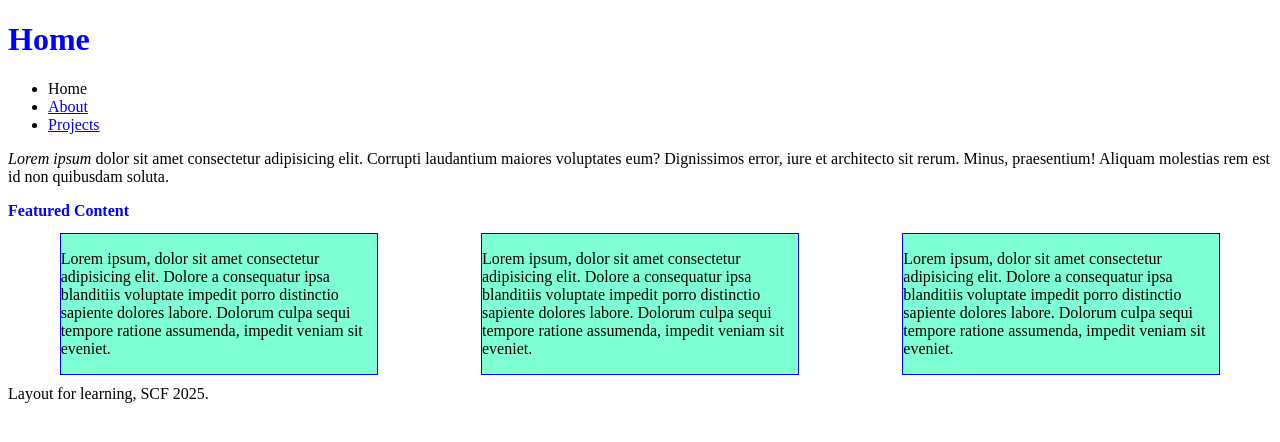
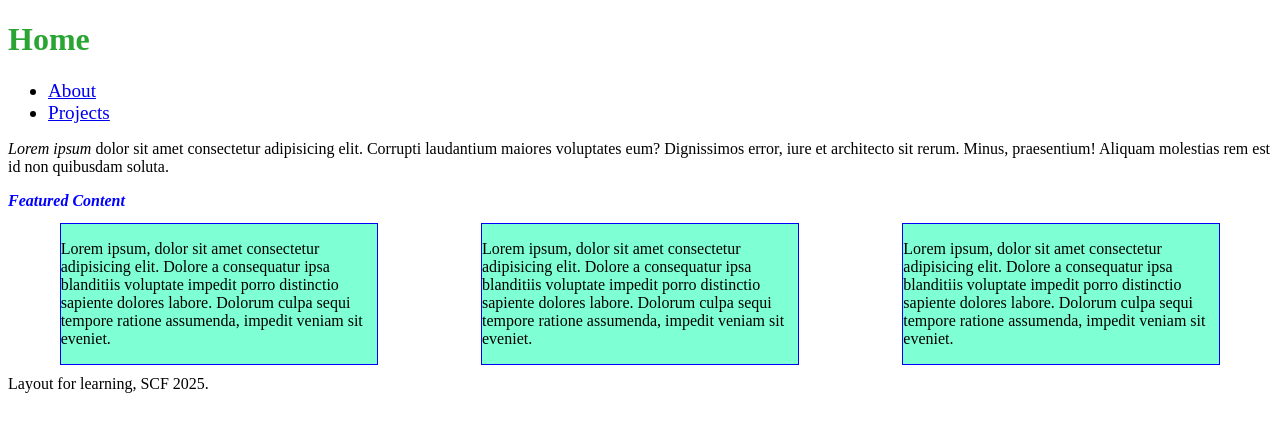
Before and after one commit to aeab89/scf-sp-2025, a plain HTML site: page SCF-2-3-Start/src/index.html in a window 1280 px wide. Drawn offline with Linux system fonts and the light colour scheme.

Commit message:
styling changes

```diff
--- a/SCF-2-3-Start/src/index.html
+++ b/SCF-2-3-Start/src/index.html
@@ -9,9 +9,8 @@
 <body>
     <h1 id="home">Home</h1>
     <ul>
-        <li>Home</li>
-        <li><a href="about">About</a></li>
-        <li><a href="projects">Projects</a></li>
+        <li><a href="about.html">About</a></li>
+        <li><a href="projects.html">Projects</a></li>
     </ul>
     <p><span>Lorem ipsum</span> dolor sit amet consectetur adipisicing elit. Corrupti laudantium maiores voluptates eum? Dignissimos error, iure et architecto sit rerum. Minus, praesentium! Aliquam molestias rem est id non quibusdam soluta.</p>
     <h2>Featured Content</h2>
--- a/SCF-2-3-Start/src/style.css
+++ b/SCF-2-3-Start/src/style.css
@@ -1,10 +1,7 @@
 
-h1{
-   font-size: 200%;
-   color: blue;
- }
  h2{
    font-size: 100%;
+   font-style: oblique;
    color: blue;
  }
  span{
@@ -24,3 +21,18 @@ h1{
    margin-top: 10px;
    clear: both;
  }
+ #home{
+  font-size: 200%;
+  color: rgb(42, 165, 52);
+}
+#about{
+  font-size: 200%;
+  color: blue;
+}
+#projects{
+  font-size: 200%;
+  color: rgb(255, 0, 179);
+}
+li{
+  font-size: 120%;
+}
```
Also changed, not shown: SCF-2-3-Start/src/about.html (+2 -3 lines), SCF-2-3-Start/src/projects.html (+2 -2 lines).
